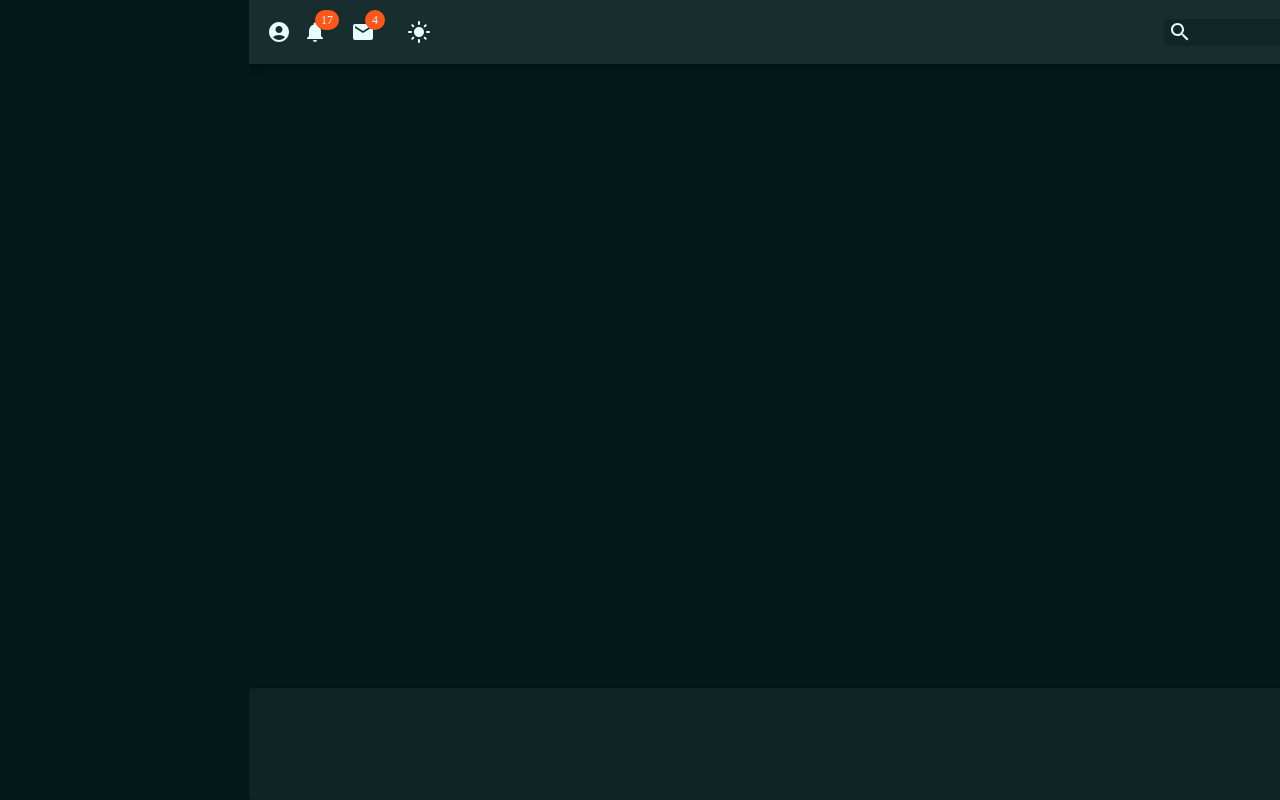
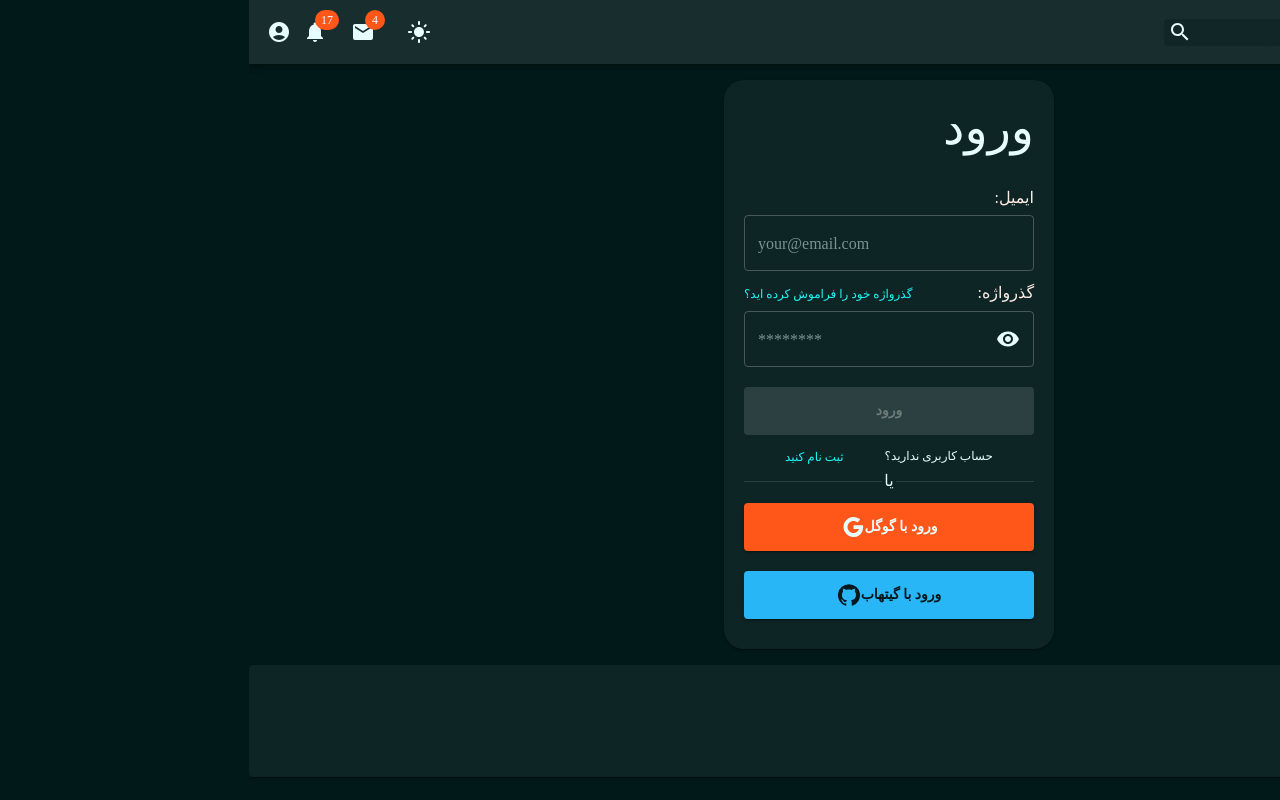
Before and after one commit to persianccbook/frontend, a Next.js app: page /profile/login in a window 1280 px wide. Built offline with nearby package versions, Linux system fonts and the light colour scheme.

Commit message:
create login page

```diff
--- a/app/components/Footer.tsx
+++ b/app/components/Footer.tsx
@@ -3,7 +3,7 @@ import React from "react";
 
 const Footer = () => {
   return (
-    <Box sx={{ position: "absolute", width: "100vw", bottom: "0px" }}>
+    <Box sx={{ width: "100vw"}}>
       <Paper>
         <Typography variant="h1">Footer</Typography>
       </Paper>
--- a/app/layout.tsx
+++ b/app/layout.tsx
@@ -4,6 +4,7 @@ import { CssBaseline } from "@mui/material";
 import GoogleAnalyticsScript from "./GoogleAnalyticsScript";
 import NavBar from "./components/NavBar";
 import Footer from "./components/Footer";
+
 
 export const metadata: Metadata = {
   title: "PersianCCBook",
--- a/app/profile/login/page.tsx
+++ b/app/profile/login/page.tsx
@@ -1,9 +1,160 @@
-import React from 'react'
+"use client";
+import { zodResolver } from "@hookform/resolvers/zod";
+import { GitHub, Google, Visibility, VisibilityOff } from "@mui/icons-material";
+import {
+  Box,
+  Button,
+  Divider,
+  FormControl,
+  FormLabel,
+  InputAdornment,
+  Link,
+  Paper,
+  TextField,
+  Typography,
+} from "@mui/material";
+import React, { useState } from "react";
+import { useForm } from "react-hook-form";
+import { z } from "zod";
+import useAuthStore from "../../../store/authStore";
+import { useRouter } from "next/navigation";
+import NextLink from "next/link";
+
+const schema = z.object({
+  email: z
+    .string()
+    .min(1, { message: "وارد کردن این فیلد ضروری است." })
+    .email("آدرس ایمیل وارد شده معتبر نمی‌باشد."),
+  password: z.string().min(1, { message: "وارد کردن این فیلد ضروری است." }),
+});
+
+type FormData = z.infer<typeof schema>;
 
 const LoginPage = () => {
+  const router = useRouter();
+  const { obtainToken, isAuthenticated, error: apiError } = useAuthStore();
+  if (isAuthenticated) router.push("/");
+  const handleLogin = async (credentials: FormData) => {
+    await obtainToken(credentials);
+  };
+
+  const [isPasswordVisible, setPasswordVisibility] = useState(false);
+
+  const {
+    register,
+    handleSubmit,
+    formState: { errors, isValid },
+  } = useForm<FormData>({ resolver: zodResolver(schema) });
+
+  const onSubmit = (data: FormData) => {
+    handleLogin(data);
+  };
+
   return (
-    <div>LoginPage</div>
-  )
-}
+    <Box display="flex" justifyContent="center" alignContent="center" marginBottom={3}>
+      <Paper sx={{ m: 5, p: 10, minWidth: 300, borderRadius: 5 }}>
+        <Typography variant="h3" sx={{ mb: 15 }}>
+          ورود
+        </Typography>
+        {apiError && <p>{apiError}</p>}
+        <form onSubmit={handleSubmit(onSubmit)}>
+          <FormControl sx={{ minWidth: 290 }}>
+            <FormLabel sx={{ mb: 3 }}>ایمیل:</FormLabel>
+            <TextField
+              {...register("email")}
+              type="text"
+              dir="ltr"
+              placeholder="your@email.com"
+              sx={{ mb: 5 }}
+            />
+            {errors.email && (
+              <Typography variant="caption" color="error">
+                {errors.email.message}
+              </Typography>
+            )}
+            <FormLabel
+              sx={{ display: "flex", justifyContent: "space-between",alignItems:"center", mb: 3 }}
+            >
+              <Typography>گذرواژه:</Typography>
+              <NextLink href="/profile/reset-password" passHref>
+                <Link component="button" variant="caption" underline="none">
+                  گذرواژه خود را فراموش کرده اید؟
+                </Link>
+              </NextLink>
+            </FormLabel>
+            <TextField
+              {...register("password")}
+              type={isPasswordVisible ? "text" : "password"}
+              dir="ltr"
+              placeholder="********"
+              sx={{ mb: 5 }}
+              InputProps={{
+                endAdornment: (
+                  <InputAdornment position="end" sx={{ pr: "0px" }}>
+                    <Button
+                      variant="contained"
+                      color="secondary"
+                      onClick={() => setPasswordVisibility(!isPasswordVisible)}
+                      sx={{
+                        p: 0,
+                        minWidth: 2,
+                        backgroundColor: "transparent",
+                        "&:hover": {
+                          backgroundColor: "transparent",
+                        },
+                      }}
+                      disableRipple
+                      disableElevation
+                    >
+                      {isPasswordVisible ? <VisibilityOff /> : <Visibility />}
+                    </Button>
+                  </InputAdornment>
+                ),
+              }}
+            />
+            {errors.password && (
+              <Typography variant="caption" color="error">
+                {errors.password.message}
+              </Typography>
+            )}
+            <Button
+              type="submit"
+              disabled={!isValid}
+              variant="contained"
+              sx={{ height: "3rem", fontWeight: "bold", my: 5 }}
+            >
+              ورود
+            </Button>
+            <Box sx={{ display: "flex", justifyContent: "space-evenly",alignItems:"center" }}>
+              <Typography variant="caption">حساب کاربری ندارید؟</Typography>
+              <NextLink href="/" passHref>
+                <Link component="button" variant="caption" underline="none">
+                  ثبت نام کنید
+                </Link>
+              </NextLink>
+            </Box>
+            <Divider>یا</Divider>
+            <Button
+              variant="contained"
+              color="secondary"
+              sx={{ height: "3rem", fontWeight: "bold", my: 5 }}
+            >
+              ورود با گوگل
+              <Google />
+            </Button>
+            <Button
+              variant="contained"
+              color="info"
+              sx={{ height: "3rem", fontWeight: "bold", my: 5 }}
+            >
+              ورود با گیتهاب
+              <GitHub />
+            </Button>
+          </FormControl>
+        </form>
+      </Paper>
+    </Box>
+  );
+};
 
-export default LoginPage
+export default LoginPage;
--- a/app/theme.ts
+++ b/app/theme.ts
@@ -1,6 +1,7 @@
 "use client";
 import { createTheme } from "@mui/material";
 import { coral, teal } from "./colors";
+import { grey } from "@mui/material/colors";
 
 const baseTheme = createTheme({
   direction: "rtl",
--- a/package.json
+++ b/package.json
@@ -13,6 +13,7 @@
   "dependencies": {
     "@emotion/react": "^11.13.3",
     "@emotion/styled": "^11.13.0",
+    "@hookform/resolvers": "^3.9.0",
     "@mui/icons-material": "^5.16.7",
     "@mui/material": "^5.16.7",
     "axios": "^1.7.5",
@@ -20,6 +21,8 @@
     "openapi-typescript-codegen": "^0.29.0",
     "react": "^18.3.1",
     "react-dom": "^18.3.1",
+    "react-hook-form": "^7.53.0",
+    "zod": "^3.23.8",
     "zustand": "^4.5.5"
   },
   "devDependencies": {
--- a/store/authStore.ts
+++ b/store/authStore.ts
@@ -1,11 +1,13 @@
 import { create } from "zustand";
-import { TokenService } from "../openapi";
+import { OpenAPI, TokenService } from "../openapi";
 import type {
   TokenObtainPairInputSchema,
   TokenObtainPairOutputSchema,
   TokenRefreshOutputSchema,
 } from "../openapi";
 import { persist, createJSONStorage } from "zustand/middleware";
+
+OpenAPI.BASE = 'http://127.0.0.1:8000'
 
 interface AuthState {
   token: TokenObtainPairOutputSchema | TokenRefreshOutputSchema | null;
```
Also changed, not shown: 1 other file (tests, documents, lock files or other folders).
